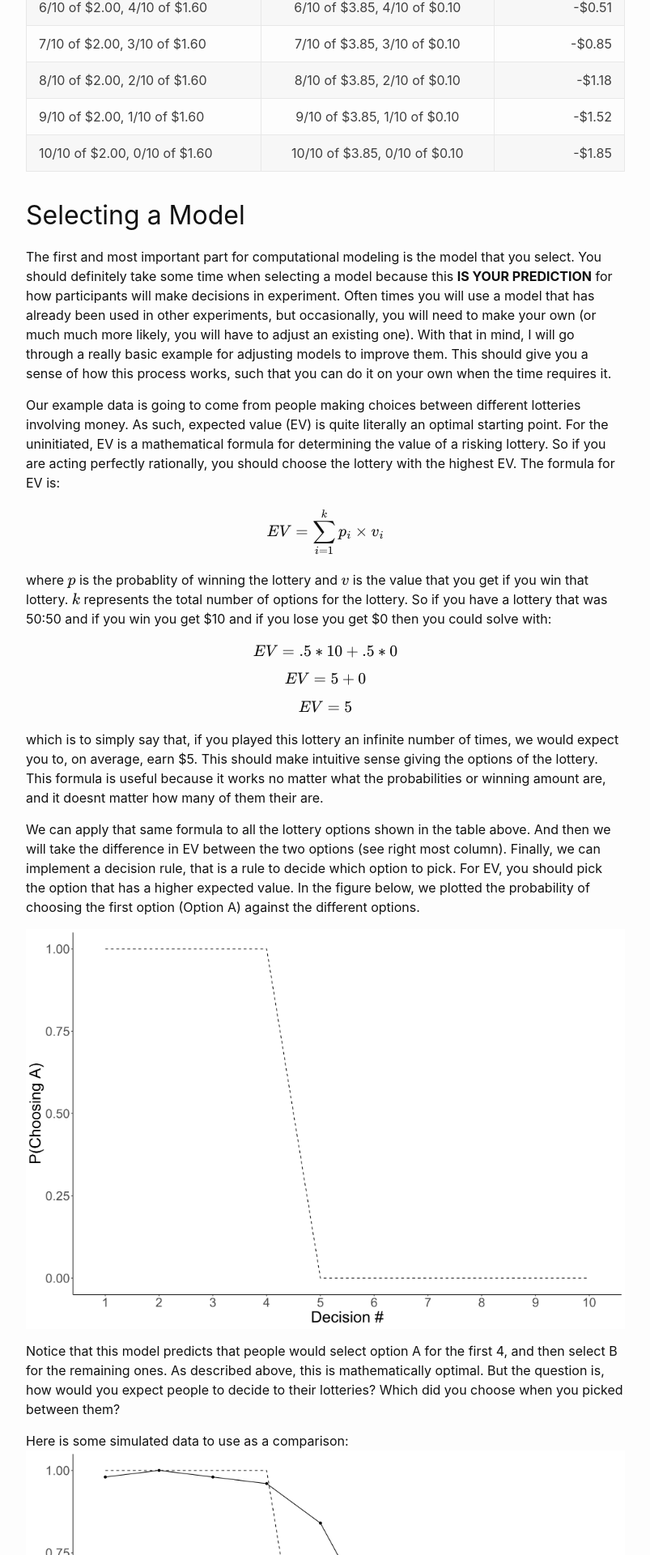
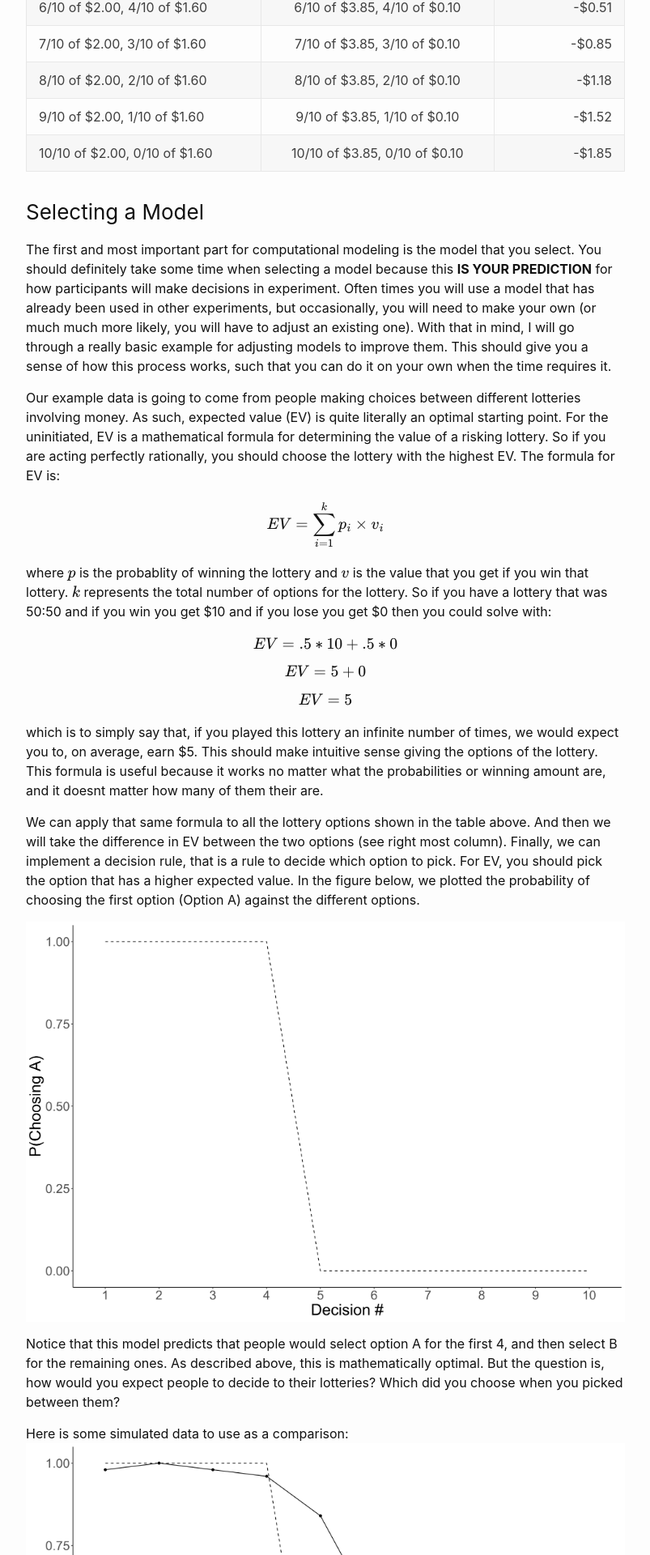
Before and after one commit to dsambrano/good_coding_practices, a Jekyll site: the page built from _posts/computational-modeling/2022-10-03-selecting-a-model.md, in a window 1280 px wide. Shown: the part 1225-3145 px from the top of the page at 81% size, without its empty margins (238-1041 px from the left). Built offline with Jekyll 4.4.1, drawn with Linux system fonts in a browser that asks for light colours; formulas are drawn with MathJax 3.

Commit message:
Series Index Now starts at 0; Fixing HTML Structure for Series

```diff
--- a/_includes/sidebar.html
+++ b/_includes/sidebar.html
@@ -8,7 +8,7 @@
   </div>
 <aside class="series">
   <h4>This post is part of the series <em>{{ site.data.series | where: 'id', page.series | map: 'title' }}</em></h4>
-  <ol start=1>
+  <ol start=0>
     {% assign series-posts = site.posts | reverse | where: 'series', page.series %}
     {% for post in series-posts %}
     <li>
--- a/_posts/computational-modeling/2022-10-03-selecting-a-model.md
+++ b/_posts/computational-modeling/2022-10-03-selecting-a-model.md
@@ -59,7 +59,7 @@ Do this for all 10 lotteries.
 
 
 
-## Selecting a Model
+### Selecting a Model
 
 The first and most important part for computational modeling is the model that you select.
 You should definitely take some time when selecting a model because this **IS YOUR PREDICTION** for how participants will make decisions in experiment.
@@ -112,7 +112,7 @@ That is to say pretty much everyone chooses Option A for the first 4 and everyon
 So in reality, it only gets the middle ones wrong.
 So maybe we can adjust this model to account for that as opposed to come up with a entirely new model.
 
-## A Story of Individual Differences: Adding Parameters
+### A Story of Individual Differences: Adding Parameters
 
 One thing you might have noticed, is that the EV model expects everyone to make the same choices.
 The hypothesis is so absurd that is can be rejected outright.
```
Also changed, not shown: _posts/computational-modeling/2022-10-03-computational-modeling.md (+1 -1 lines), 7 other files.
